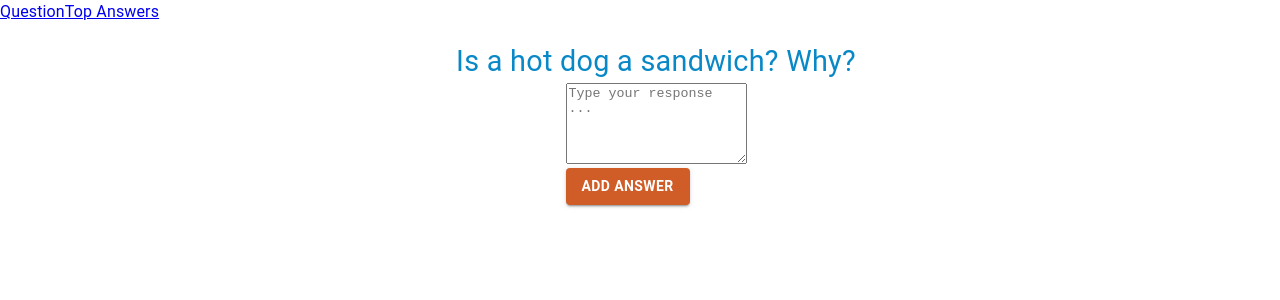
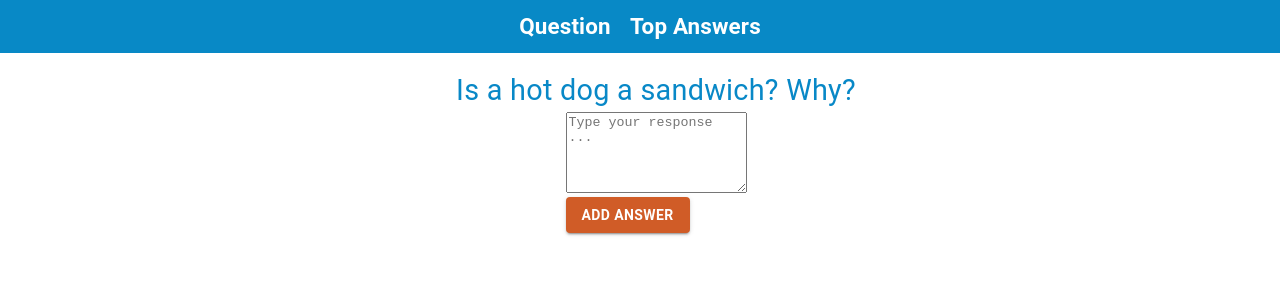
Before and after one commit to oxenprogrammer/live_answers_client, a React (Create React App) app: page / in a window 1280 px wide. Shown: the top 300 px of the page. Built offline with nearby package versions, Linux system fonts and the light colour scheme.

Commit message:
Feat(app): add style to top menu

```diff
--- a/src/App.css
+++ /dev/null
@@ -1,5 +0,0 @@
-.App {
-  display: flex;
-  justify-content: center;
-  text-align: center;
-}
--- a/src/App.tsx
+++ b/src/App.tsx
@@ -1,25 +1,43 @@
-import './App.css';
-
 import {
   Link,
   Route,
   BrowserRouter as Router,
   Switch
 } from "react-router-dom";
+import { Typography, makeStyles } from "@material-ui/core";
 
 import { AnswerForm } from './AnswerForm';
 import { AnswerList } from './AnswerList';
-import { Typography } from "@material-ui/core";
+
+const useStyles = makeStyles(() => ({
+  root: {
+    display: "flex",
+    backgroundColor: "#0889C6",
+    justifyContent: "center",
+  },
+  link: {
+    padding: "0.6rem",
+    textDecoration: "none",
+    fontSize: "1.4rem",
+    color: "#ffffff",
+    fontWeight: "bold",
+    "&:hover": {
+      color: "#fff34d",
+      fontSize: "1.42rem",
+    }
+  }
+}))
 
 function App() {
+  const classes = useStyles();
   return (
     <Router>
       <>
-        <Typography>
-          <Link  to="/">
+        <Typography className={classes.root}>
+          <Link className={classes.link}  to="/">
             Question
           </Link>
-          <Link  to="/answers">
+          <Link className={classes.link}  to="/answers">
             Top Answers
           </Link>
         </Typography>
```
